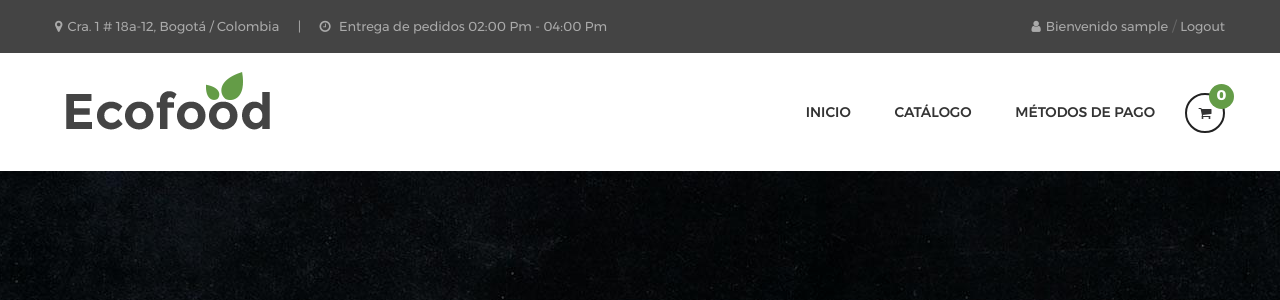
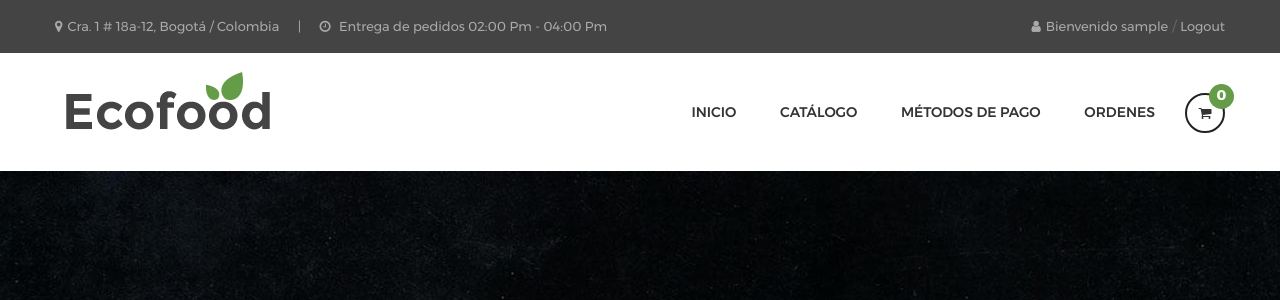
Before and after one commit to jfavilau/MarketPlace, a Django app: page / in a window 1280 px wide. Shown: the top 300 px of the page. Run offline with Django 3.2, Linux system fonts and the light colour scheme; the visitor is signed in with stand-in values (Sample User, id 1); parts of the project's set-up code (start-up, migrations or seed data) failed here and were passed over; some libraries are stand-ins or nearby versions.

Commit message:
Se agregó al header la consulta a los órdenes para un admin y para un usuario

```diff
--- a/hello/templates/header.html
+++ b/hello/templates/header.html
@@ -118,6 +118,21 @@
                             PAGO</a>
                         <button class="btn-caret fa fa-angle-right"></button>
                     </li>
+
+                    {% if user.is_authenticated %}
+                        {% if user.is_superuser %}
+                            <li class="has-drop">
+                                <a href="/oadmin" class="has-text-color-hover">ORDENES</a>
+                                <button class="btn-caret fa fa-angle-right"></button>
+                            </li>
+                        {% else %}
+                            <li class="has-drop">
+                                <a href="{% url 'orders' %}" class="has-text-color-hover">MIS ORDENES</a>
+                                <button class="btn-caret fa fa-angle-right"></button>
+                            </li>
+                        {% endif %}
+                    {% endif %}
+
                     <div class="mini-shopcart">
                         <div class="head-mini-shopcart">
                             <p>2 items in your cart</p>
```
